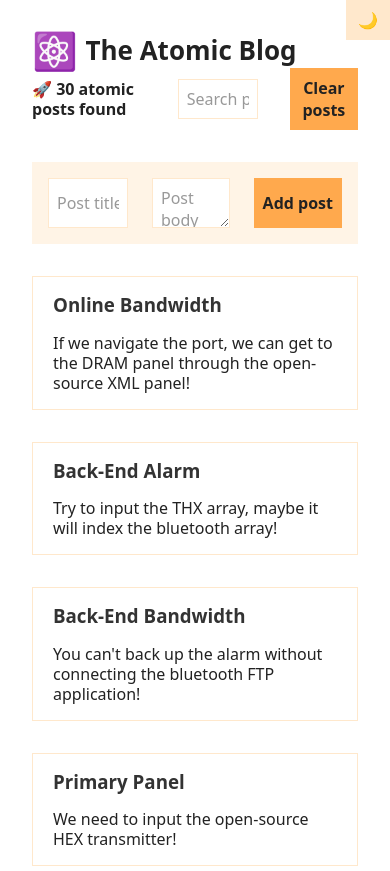
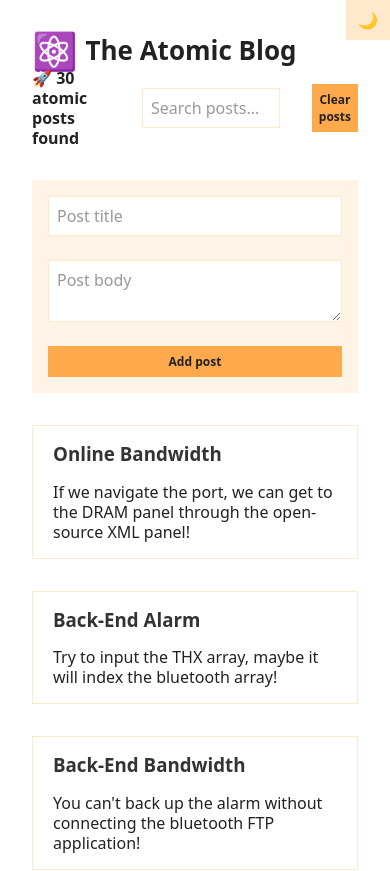
Before and after one commit to Gbangbolaoluwagbemiga/Atomic-Blog, a React (Vite) app: page / in a window 390 px wide. Shown: the top 871 px of the page. Built offline with nearby package versions, Linux system fonts and the light colour scheme.

Commit message:
Mobile responsiveness

```diff
--- a/src/style.css
+++ b/src/style.css
@@ -205,8 +205,8 @@ aside li button {
   }
 
   form {
+    flex-direction: column;
     padding: 1rem;
-    display: flex;
     gap: 24px;
     margin-bottom: 2rem;
   }
@@ -226,8 +226,20 @@ aside li button {
     padding: 8px;
   }
 
+  textarea {
+    flex: 1;
+    height: 3.5rem;
+  }
+
+  header button,
+  button {
+    font-weight: 700;
+    padding: 6px;
+    font-size: 12px;
+  }
+
   input {
-    width: 5rem;
+    width: 100%;
   }
 
   main ul {
```
